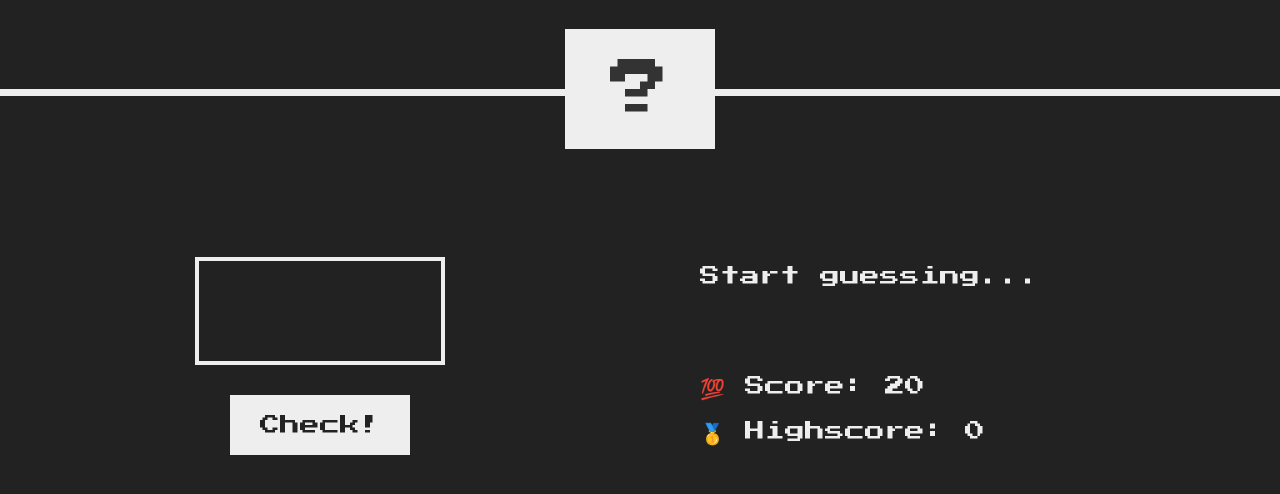
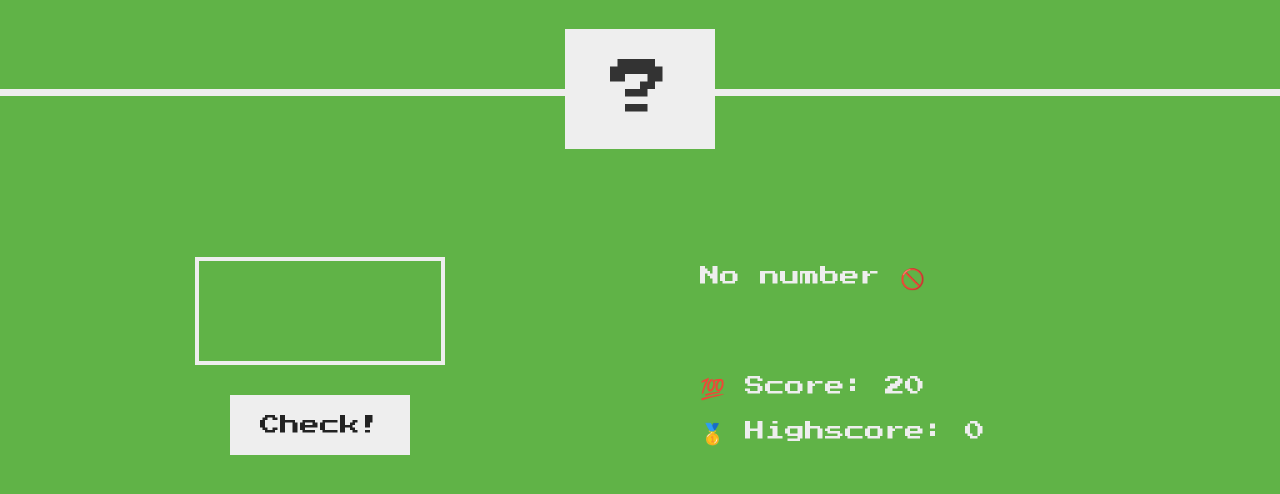
Before and after one commit to diaztunjano/365devdave-javascript, a plain HTML site: page 5 - Guess Number/index.html in a window 1280 px wide. Both pictures are taken after a click on the button "Check!". Shown: the part 184-678 px from the top of the page. Drawn offline with Linux system fonts and the light colour scheme.

Commit message:
feat: initial dom manipulation

```diff
--- a/5 - Guess Number/index.html
+++ b/5 - Guess Number/index.html
@@ -5,6 +5,7 @@
     <meta name="viewport" content="width=device-width, initial-scale=1.0" />
     <meta http-equiv="X-UA-Compatible" content="ie=edge" />
     <link rel="stylesheet" href="style.css" />
+    <script src="script.js"></script>
     <title>Guess My Number!</title>
   </head>
   <body>
--- a/5 - Guess Number/script.js
+++ b/5 - Guess Number/script.js
@@ -1 +1,8 @@
-'use strict';
+"use strict";
+
+document.querySelector(".check").addEventListener("click", () => {
+  const guess = document.querySelector(".guess").value;
+  if (!guess) {
+    document.querySelector(".message").textContent = "No number 🚫";
+  }
+});
--- a/5 - Guess Number/style.css
+++ b/5 - Guess Number/style.css
@@ -1,4 +1,4 @@
-@import url('https://fonts.googleapis.com/css?family=Press+Start+2P&display=swap');
+@import url("https://fonts.googleapis.com/css?family=Press+Start+2P&display=swap");
 
 * {
   margin: 0;
@@ -12,10 +12,10 @@ html {
 }
 
 body {
-  font-family: 'Press Start 2P', sans-serif;
+  font-family: "Press Start 2P", sans-serif;
   color: #eee;
-  background-color: #222;
-  /* background-color: #60b347; */
+  /* background-color: #222; */
+  background-color: #60b347;
 }
 
 /* LAYOUT */
```
